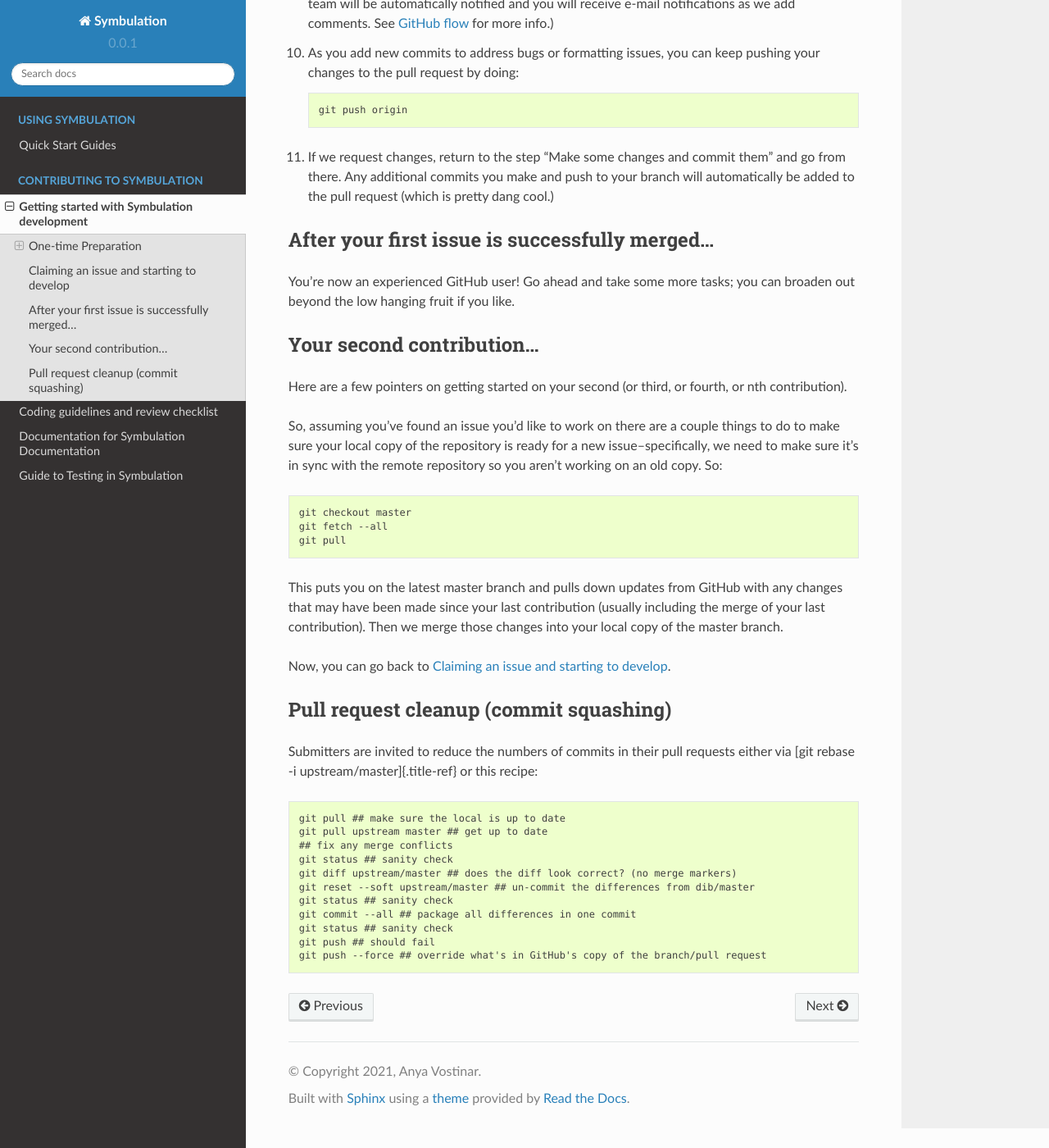
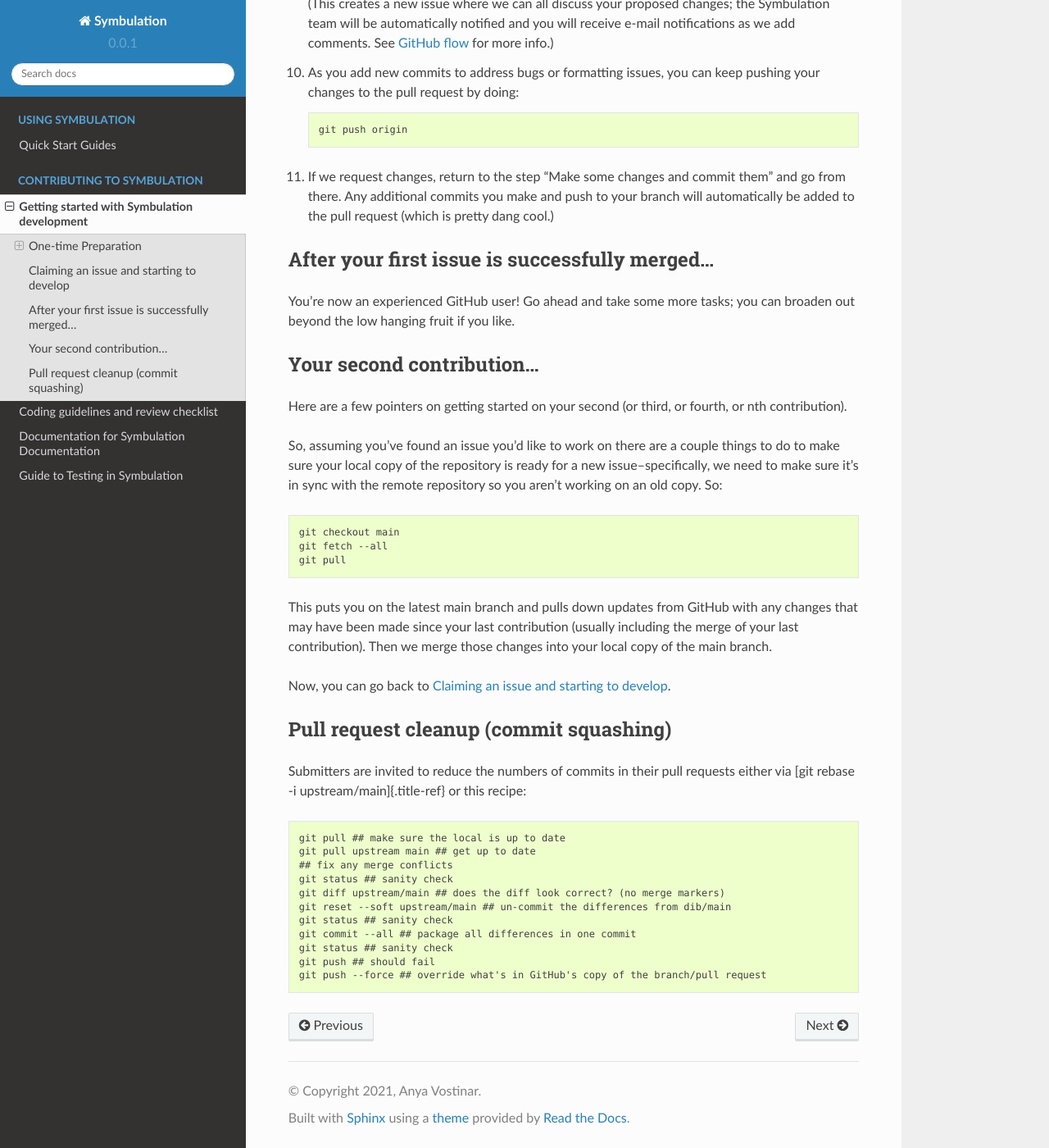
Before and after one commit to anyaevostinar/SymbulationEmp, a Sphinx documentation site: the page built from docs/dev/getting-started.md, in a window 1280 px wide and 1400 px high, scrolled down 5213 px. Shown: the whole window at 82% size. Built offline with Sphinx 7.4.7 and the Read the Docs theme 2.0.0, drawn with Linux system fonts in a browser that asks for light colours; pages that are not in the unit, such as notebooks, are missing from menus; some of the changed text lies outside the part shown.

Commit message:
finishing docs

```diff
--- a/docs/dev/getting-started.md
+++ b/docs/dev/getting-started.md
@@ -125,11 +125,11 @@ Congratulations! You're ready to develop!
     (We're trying to avoid having multiple people working on the same
     issue.)
 
-2.  In your local copy of the source code, update your master branch
-    from the main Symbulation master branch:
+2.  In your local copy of the source code, update your main branch
+    from the main Symbulation main branch:
 
-        git checkout master
-        git pull upstream master
+        git checkout main
+        git pull upstream main
 
     (This pulls in all of the latest changes from whatever we've been
     doing on Symbulation.)
@@ -148,7 +148,7 @@ Congratulations! You're ready to develop!
         this is the branch that you have currently checked out
         =======
         Changes made on the branch that is being merged in, almost certainly
-        master.
+        main.
         >>>>>>> abcde1234
 
     Though there are a variety of tools to assist with resolving merge
@@ -210,18 +212,18 @@ Congratulations! You're ready to develop!
     will also provide the command to create the branch. Copy/paste/run
     and you should be set.
 
-5.  Periodically update your branch from the main Symbulation master
+5.  Periodically update your branch from the Symbulation main
     branch:
 
-        git pull upstream master
+        git pull upstream main
 
     (This pulls in all of the latest changes from whatever we've been
     doing on the upstream branch- important especially during periods of
     fast change or for long-running pull requests.)
 
-6.  Run the tests and/or build the docs *before* pushing to GitHub:
+6.  Run the tests *before* pushing to GitHub:
 
-        make doc test
+        make test
 
     Make sure they all pass!
 
@@ -283,14 +285,14 @@ couple things to do to make sure your local copy of the repository is
 ready for a new issue--specifically, we need to make sure it's in sync
 with the remote repository so you aren't working on an old copy. So:
 
-    git checkout master
+    git checkout main
     git fetch --all
     git pull
 
-This puts you on the latest master branch and pulls down updates from
+This puts you on the latest main branch and pulls down updates from
 GitHub with any changes that may have been made since your last
 contribution (usually including the merge of your last contribution).
-Then we merge those changes into your local copy of the master branch.
+Then we merge those changes into your local copy of the main branch.
 
 Now, you can go back to [Claiming an issue and starting to
 develop](#claiming-an-issue-and-starting-to-develop).
@@ -298,15 +300,15 @@ develop](#claiming-an-issue-and-starting-to-develop).
 ## Pull request cleanup (commit squashing)
 
 Submitters are invited to reduce the numbers of commits in their pull
-requests either via [git rebase -i upstream/master]{.title-ref} or this
+requests either via [git rebase -i upstream/main]{.title-ref} or this
 recipe:
 
     git pull ## make sure the local is up to date
-    git pull upstream master ## get up to date
+    git pull upstream main ## get up to date
     ## fix any merge conflicts
     git status ## sanity check
-    git diff upstream/master ## does the diff look correct? (no merge markers)
-    git reset --soft upstream/master ## un-commit the differences from dib/master
+    git diff upstream/main ## does the diff look correct? (no merge markers)
+    git reset --soft upstream/main ## un-commit the differences from dib/main
     git status ## sanity check
     git commit --all ## package all differences in one commit
     git status ## sanity check
```
Also changed, not shown: other parts of docs/dev/getting-started.md (+6 -4 lines), docs/QuickStartGuides/2-CollectingData.md (+1 -1 lines), docs/dev/symbulation-development-practices.md (+1 -7 lines), 3 other files.
